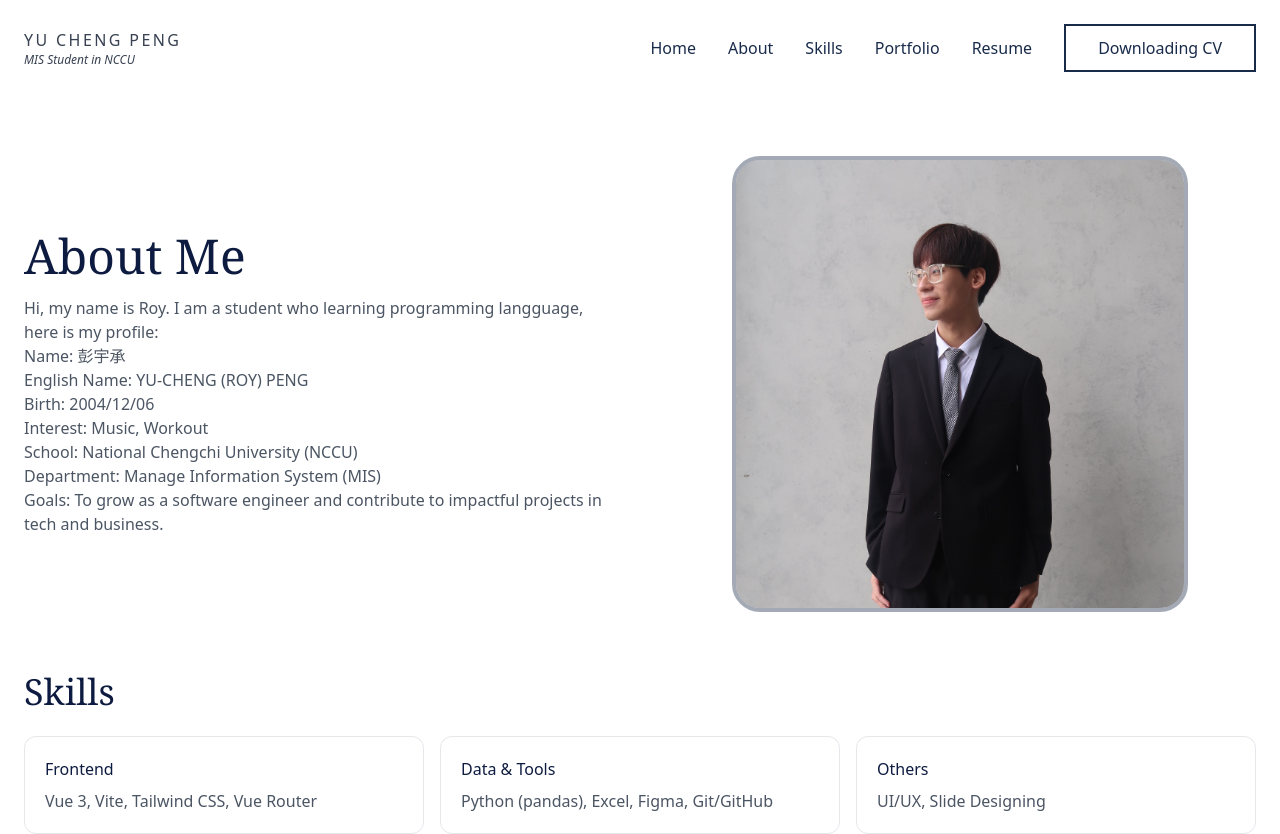
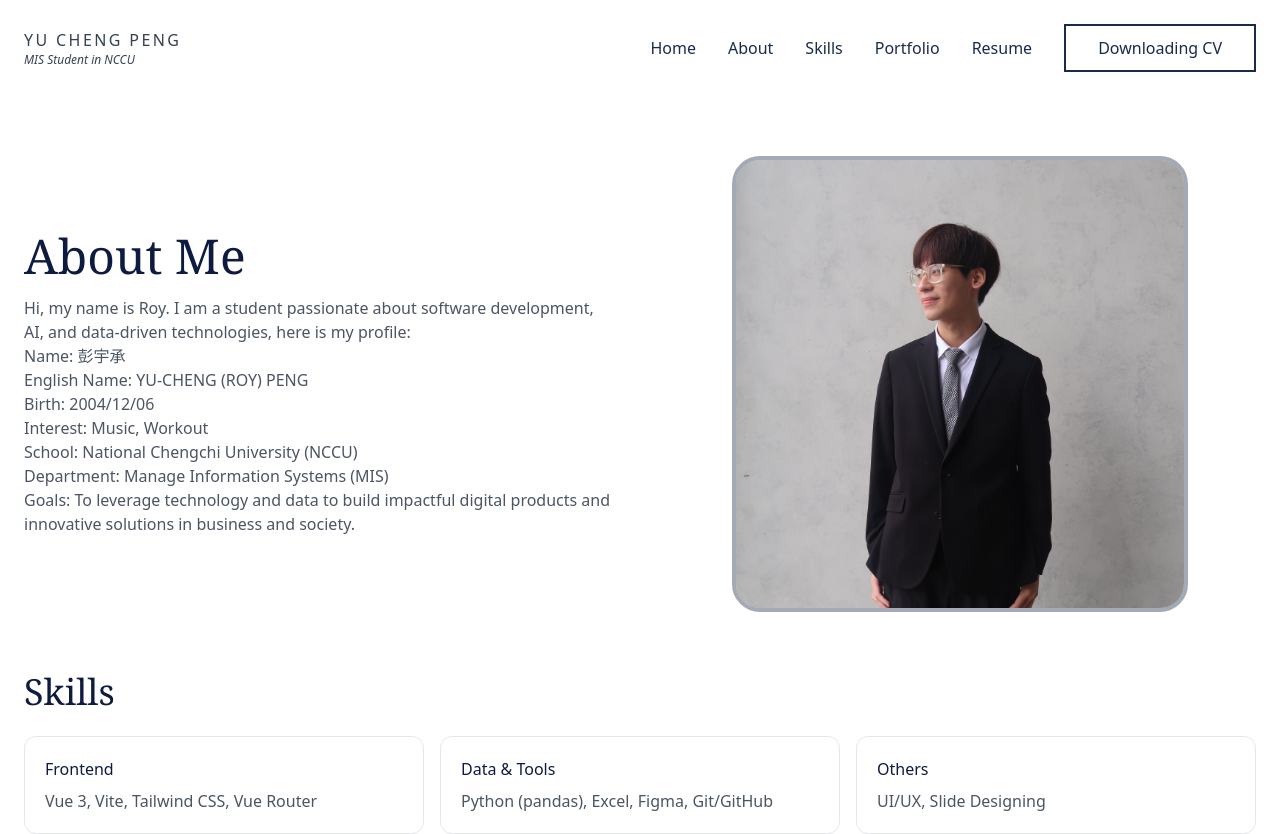
Before and after one commit to RoyPeng126/roy-introduction, a Vue app: page /about in a window 1280 px wide. Shown: the top 834 px of the page. Built offline with nearby package versions, Linux system fonts and the light colour scheme.

Commit message:
Update About.vue

```diff
--- a/src/views/About.vue
+++ b/src/views/About.vue
@@ -4,15 +4,14 @@
     <div>
       <h1 class="font-serif text-4xl md:text-5xl text-[#0e1b40]">About Me</h1>
       <p class="mt-4 text-gray-600">
-        Hi, my name is Roy. I am a student who learning programming langguage, here is my profile:<br>
+        Hi, my name is Roy. I am a student passionate about software development, AI, and data-driven technologies, here is my profile:<br>
         Name: 彭宇承<br>
         English Name: YU-CHENG (ROY) PENG<br>
         Birth: 2004/12/06<br>
         Interest: Music, Workout<br>
         School: National Chengchi University (NCCU)<br>
-        Department: Manage Information System (MIS)<br>
-        Goals: To grow as a software engineer and contribute to impactful projects in tech and business.<br>
-
+        Department: Manage Information Systems (MIS)<br>
+        Goals: To leverage technology and data to build impactful digital products and innovative solutions in business and society.<br>
       </p>
     </div>
 
```
